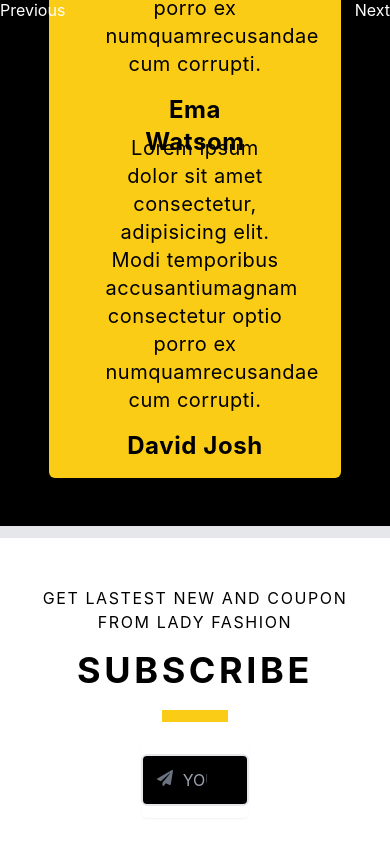
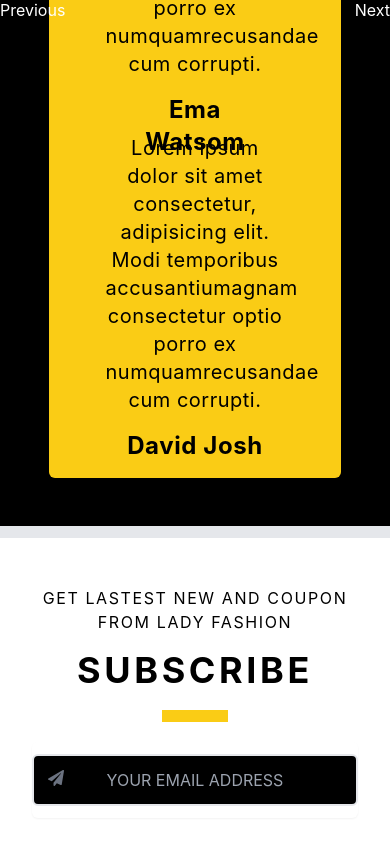
Before and after one commit to Pranta07/lady-client, a React (Create React App) app: page / in a window 390 px wide. Shown: the part 7800-8644 px from the top of the page. Built offline with nearby package versions, Linux system fonts and the light colour scheme; what tw-elements would draw is missing.

Commit message:
text centered on inout field

```diff
--- a/src/Components/SubscribeSection/SubscribeSection.js
+++ b/src/Components/SubscribeSection/SubscribeSection.js
@@ -14,7 +14,7 @@ const SubscribeSection = () => {
                 </h1>
                 <p className="w-1/5 h-3 bg-yellow-400 my-5 mx-auto "></p>
 
-                <div className="relative mt-1 rounded-md shadow-sm w-1/3 mx-auto">
+                <div className="relative mt-1 rounded-md shadow-sm md:w-2/3 lg:w-1/3 xl:w-1/3 mx-auto">
                     <span className="absolute top-6 left-0 text-gray-500 sm:text-md px-4">
                         <FontAwesomeIcon icon={faPaperPlane} />
                     </span>
@@ -23,8 +23,8 @@ const SubscribeSection = () => {
                         type="email"
                         name=""
                         id=""
-                        placeholder="YOUR EMAIL ADDRESS "
-                        className="border-2 focus:border-yellow-400 bg-black text-white rounded-md w-full py-3 px-10 my-3 outline-none"
+                        placeholder="YOUR EMAIL ADDRESS"
+                        className="border-2 focus:border-yellow-400 bg-black text-white text-center rounded-md w-full py-3 px-10 my-3 outline-none"
                     />
                 </div>
             </div>
```
